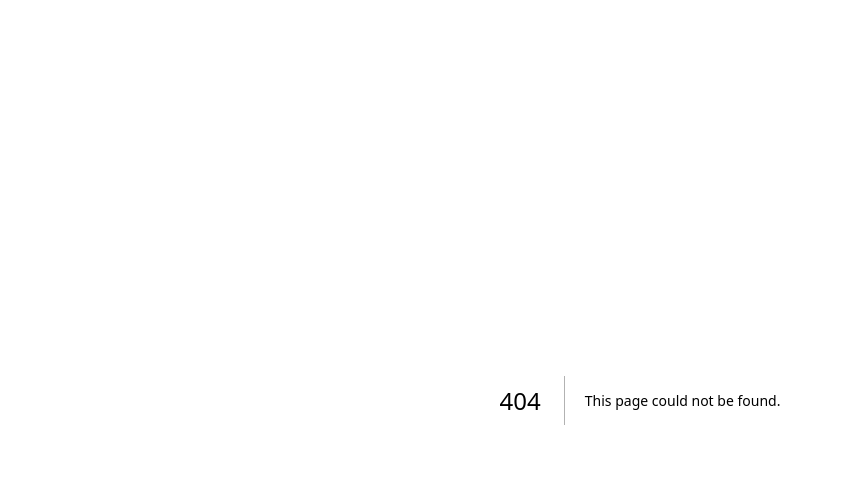
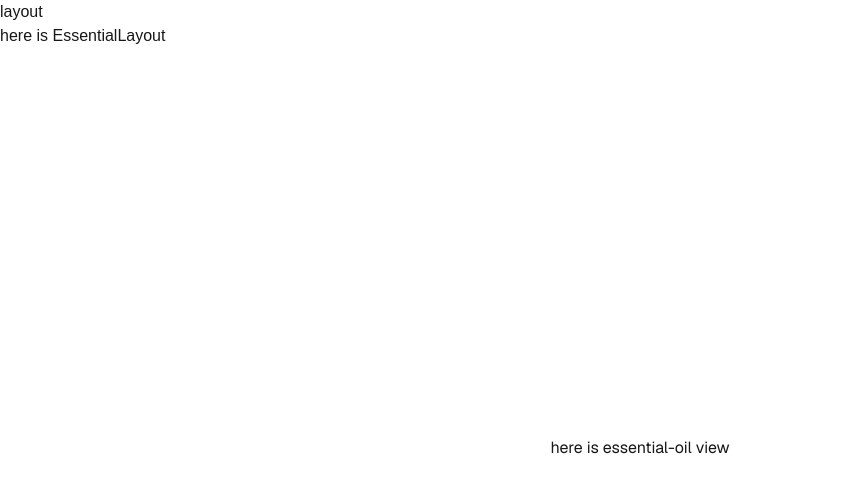
Before and after one commit to 1999JD/aromatherapy-journal-frontend, a Next.js app: page /essential-oil/1 in a window 1280 px wide. Before the commit this address had no page. Shown: the top 492 px of the page, without its empty margins (0-842 px from the left). Built offline with nearby package versions, Linux system fonts and the light colour scheme.

Commit message:
feat: 新增頁面架構

```diff
--- /dev/null
+++ b/src/app/essential-oil/[id]/page.tsx
@@ -0,0 +1,11 @@
+
+export default function EssentialOilView() {
+    return (
+        <div className="grid grid-rows-[20px_1fr_20px] items-center justify-items-center min-h-screen p-8 pb-20 gap-16 sm:p-20 font-[family-name:var(--font-geist-sans)]">
+            <main className="flex flex-col gap-[32px] row-start-2 items-center sm:items-start">
+                here is essential-oil view
+            </main>
+
+        </div>
+    );
+}
--- /dev/null
+++ b/src/app/essential-oil/layout.tsx
@@ -0,0 +1,13 @@
+export default function EssentialLayout({
+    children,
+}: Readonly<{
+    children: React.ReactNode;
+}>) {
+    return (
+        <div>here is EssentialLayout
+            <div>
+                {children}
+            </div>
+        </div>
+    );
+}
--- /dev/null
+++ b/src/app/essential-oil/page.tsx
@@ -0,0 +1,11 @@
+
+export default function EssentialOilList() {
+    return (
+        <div className="grid grid-rows-[20px_1fr_20px] items-center justify-items-center min-h-screen p-8 pb-20 gap-16 sm:p-20 font-[family-name:var(--font-geist-sans)]">
+            <main className="flex flex-col gap-[32px] row-start-2 items-center sm:items-start">
+                here is essential-oil
+            </main>
+
+        </div>
+    );
+}
--- a/src/app/layout.tsx
+++ b/src/app/layout.tsx
@@ -27,7 +27,8 @@
     <html lang="en">
       <body
         className={`${geistSans.variable} ${geistMono.variable} antialiased`}
-      >
+        >
+        layout
         {children}
       </body>
     </html>
--- /dev/null
+++ b/src/app/personal-tag/page.tsx
@@ -0,0 +1,11 @@
+
+export default function PersonalTag() {
+    return (
+        <div className="grid grid-rows-[20px_1fr_20px] items-center justify-items-center min-h-screen p-8 pb-20 gap-16 sm:p-20 font-[family-name:var(--font-geist-sans)]">
+            <main className="flex flex-col gap-[32px] row-start-2 items-center sm:items-start">
+                here is personalTag Modify
+            </main>
+
+        </div>
+    );
+}
```
Also changed, not shown: src/app/admin/essential-oil/page.tsx (added), src/app/admin/layout.tsx (added), src/app/admin/tag/page.tsx (added).
